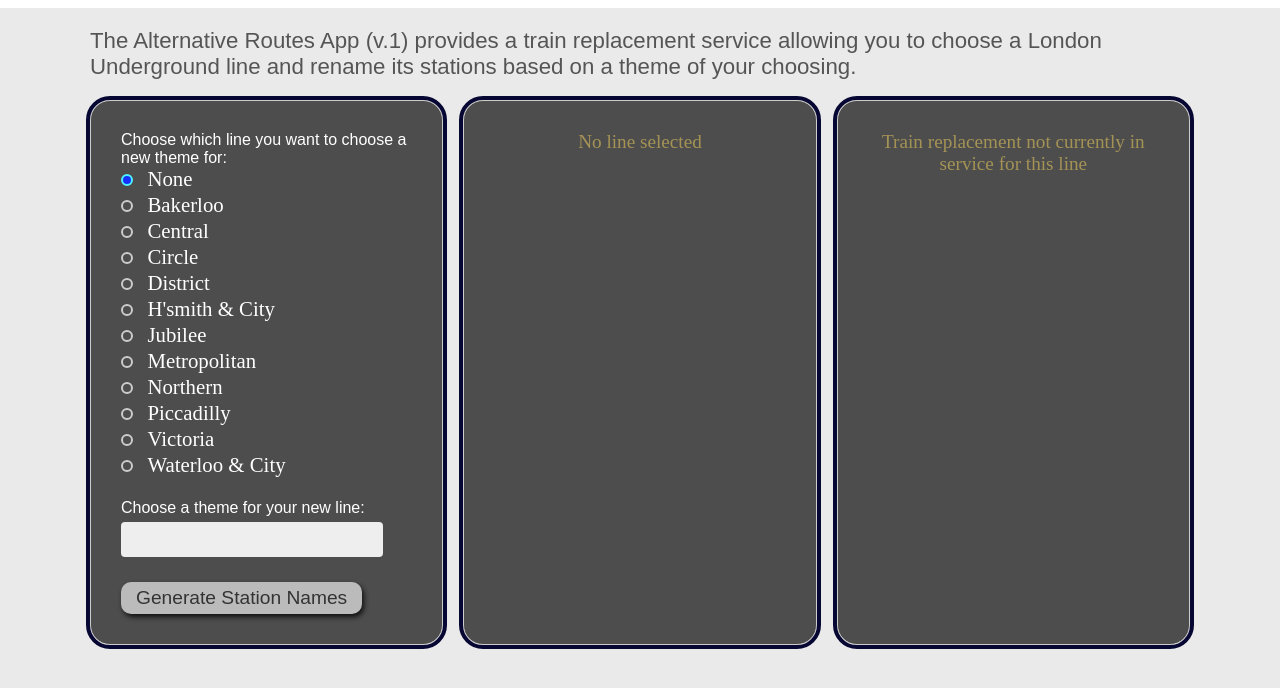
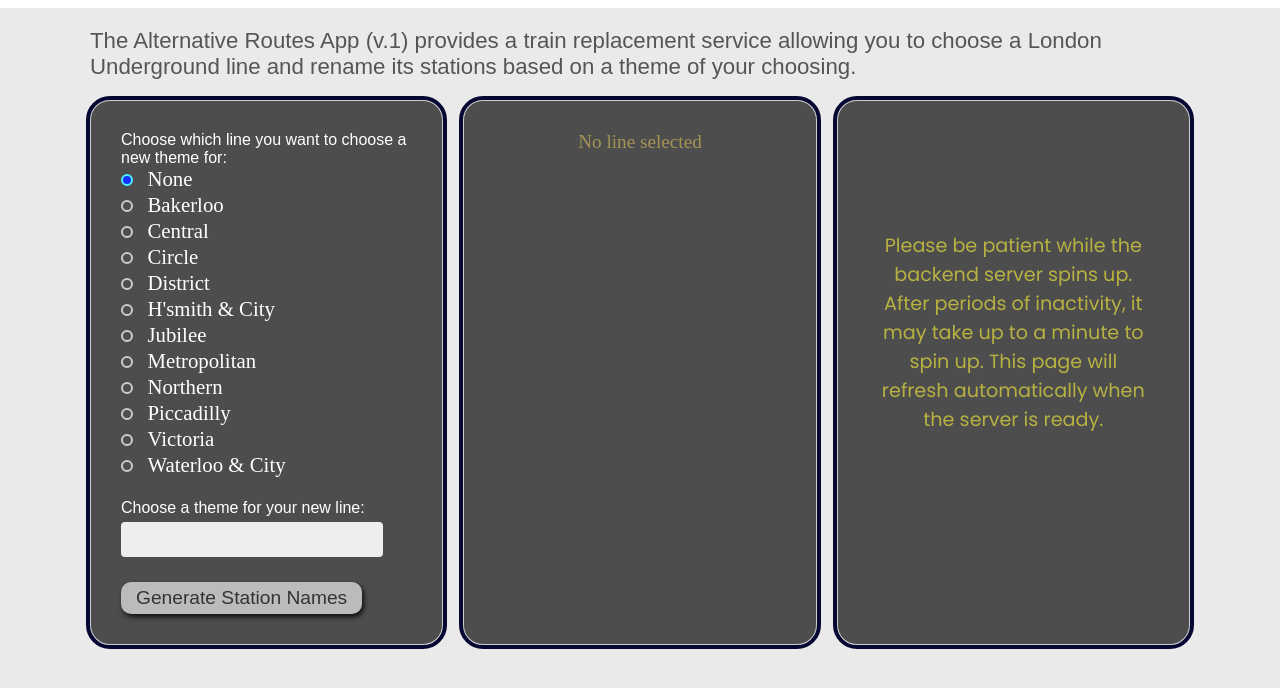
Before and after one commit to pablisch/alternative-routes-app-with-openai, a website with bundled scripts: page frontend/public/index.html in a window 1280 px wide. Shown: the part 62-750 px from the top of the page. Built offline with nearby package versions, Linux system fonts and the light colour scheme; no server answers; a web font is replaced by a local one.

Commit message:
Added server spinning up message

```diff
--- a/backend/controllers/trainlineController.js
+++ b/backend/controllers/trainlineController.js
@@ -39,7 +39,7 @@
   }
 };
 
-// // POST a new trainline
+// // POST a new trainline // not used but kept for easy creation of new trainlines
 // const postNewTrainline = async (req, res) => {
 //   try {
 //     const { lineName, stations, theme } = req.body;
--- a/frontend/public/index.html
+++ b/frontend/public/index.html
@@ -119,7 +119,7 @@
             </div>
           </div>
           <div class="new-stations-panel panel">
-            <h3 class="not-in-service">
+            <h3 class="">
               Train replacement not currently in service for this line
             </h3>
             <div class="new-stations-list list"></div>
--- a/frontend/public/index.js
+++ b/frontend/public/index.js
@@ -55,6 +55,14 @@
 // fetch all custom stations from the database
 const fetchCustomStations = async () => {
   try {
+    newListHeading.classList.add('initial-data-fetch');
+    console.log(newListHeading.classList)
+    newListHeading.textContent = ''; // initial message while backend server is spinning up
+    setTimeout(() => {
+      if (newListHeading.classList.contains('initial-data-fetch')) {
+        newListHeading.textContent = 'Please be patient while the backend server spins up. After periods of inactivity, it may take up to a minute to spin up. This page will refresh automatically when the server is ready.';
+      }
+    }, 1500);
     const res = await fetch(`${baseUrl}/lines`);
     const data = await res.json();
     console.log('data is', data);
@@ -71,6 +79,8 @@
         }
       });
     }
+    newListHeading.classList.remove('initial-data-fetch');
+    newListHeading.textContent = 'Train replacement not currently in service for this line';
     console.log('customStationsArrays is', customStationsArrays);
     console.log('customStationThemes is', customStationThemes);
   } catch (error) {
--- a/frontend/public/styles.css
+++ b/frontend/public/styles.css
@@ -164,6 +164,23 @@
   font-size: 1.5rem;
   padding: 20px 30px;
   opacity: 0.8;
+}
+
+.main-section .invisible {
+  opacity: 0;
+  transition: opacity 0.1s;
+}
+
+.main-section .initial-data-fetch {
+  color: #fef43b;
+  text-align: center;
+  font-size: 1.5rem;
+  padding: 20px 30px;
+  margin-top: 100px;
+  opacity: 0.6;
+  font-size: 1.2rem;
+  font-family: 'Poppins';
+  /* transition: opacity 5s; */
 }
 
 .list p {
```
